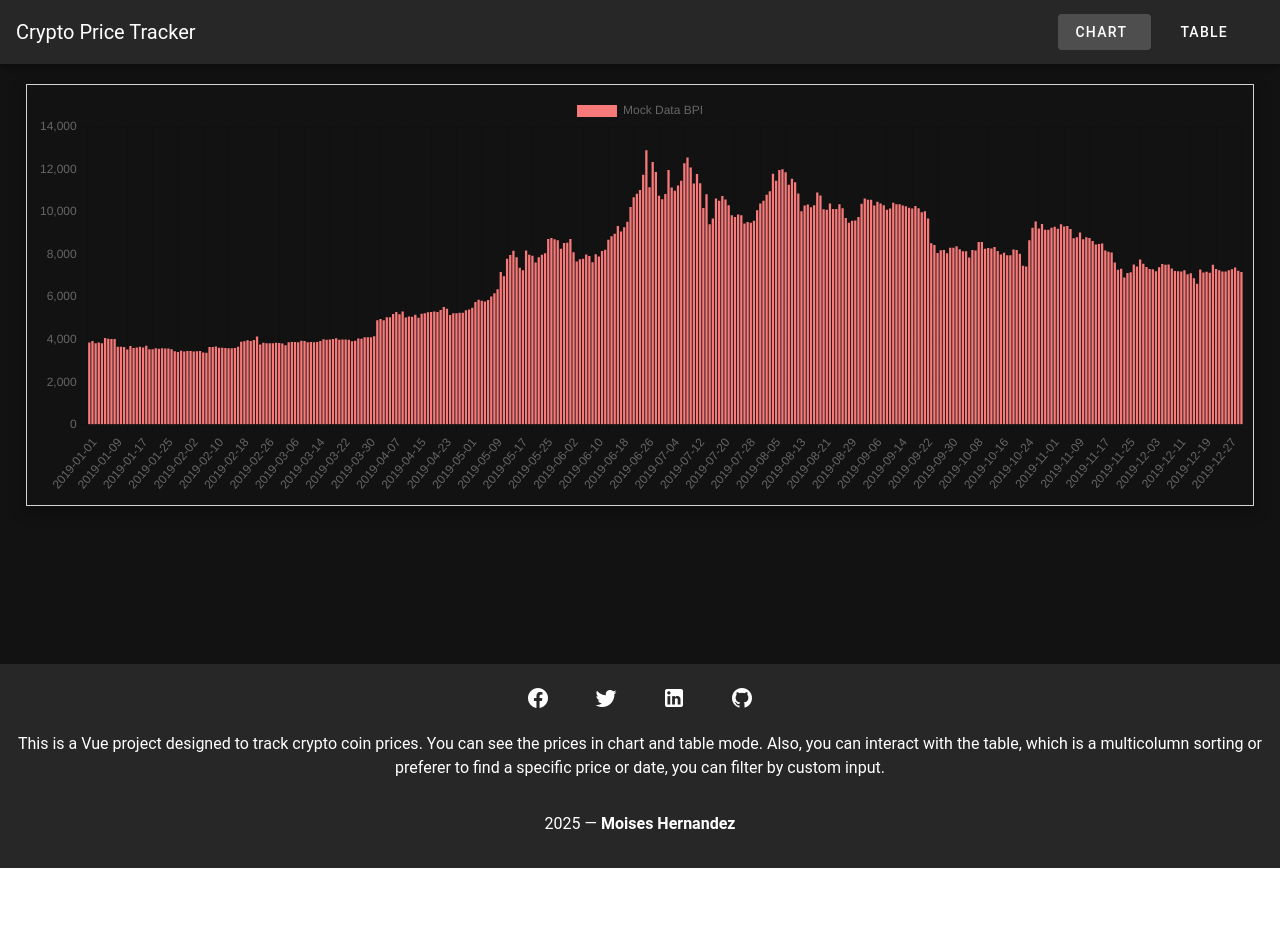
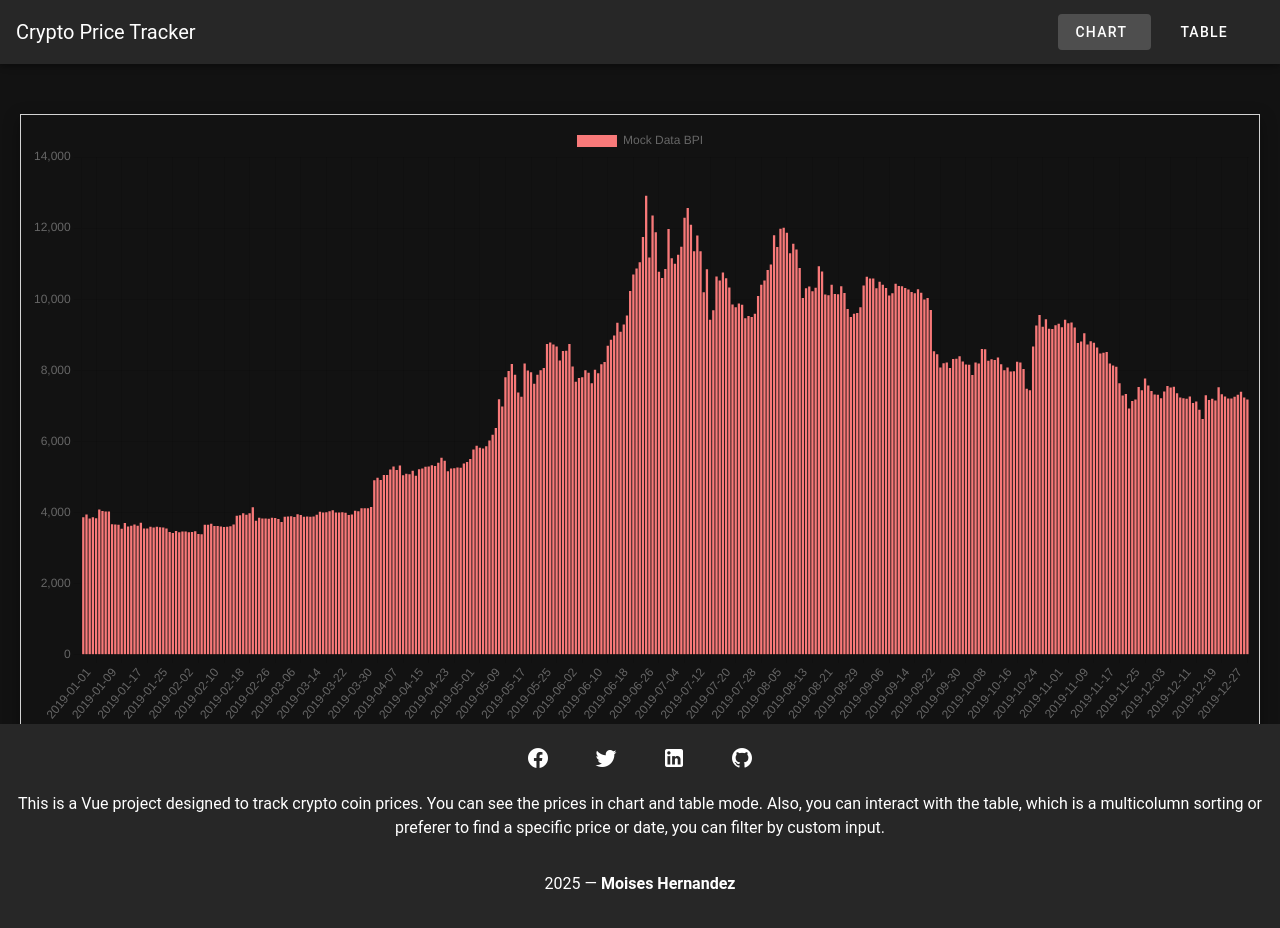
Before and after one commit to Mhdez221993/crypto_tracker, a Vue app: page / in a window 1280 px wide. Before the commit the page ends 868 px from the top, so only its background shows below. Built offline with nearby package versions, Linux system fonts and the light colour scheme; no server answers; a small style sheet from the web is missing.

Commit message:
Deploy to Netlify

```diff
--- a/src/components/BarChart.vue
+++ b/src/components/BarChart.vue
@@ -37,7 +37,7 @@ export default {
     },
     height: {
       type: Number,
-      default: 400
+      default: 600
     },
     cssClasses: {
       default: '',
@@ -92,6 +92,14 @@ export default {
     } catch (e) {
       console.error(e)
     }
+  },
+
+  computed: {
+    myStyles() {
+      return {
+        position: 'relative'
+      }
+    }
   }
 }
 
--- a/src/index.css
+++ b/src/index.css
@@ -10,17 +10,16 @@ html {
 
 .chart {
   position: relative;
-  margin: 0 auto;
+  margin: 30px 20px;
   height: 75vh;
   padding-top: 20px;
 }
 
 #mydiv {
-  width: 96%;
+  width: 100%;
   position: absolute;
   border: 1px solid #d3d3d3;
   box-shadow: rgba(0, 0, 0, 0.35) 0px 5px 15px;
-  margin: 0 2%;
 }
 
 .mydivheader {
@@ -29,12 +28,6 @@ html {
   color: #fff;
 }
 
-@media only screen and (max-width: 600px){
-	.chart {
-    width: 100%;
-  }
-}
-
 /* Table */
 
 .table {
```
Also changed, not shown: 1 other file (tests, documents, lock files or other folders).
